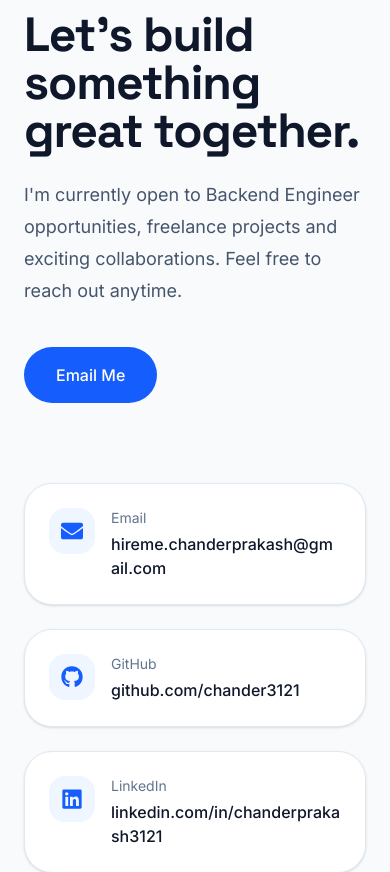
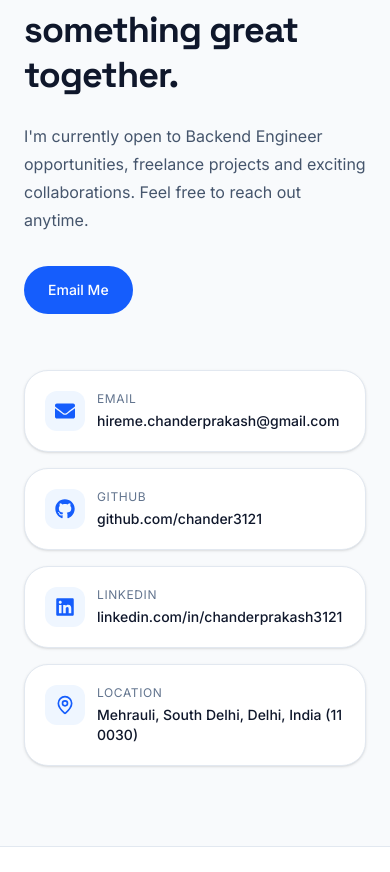
Before and after one commit to Chander3121/whoischanderprakash, a Next.js app: page / in a window 390 px wide. Shown: the part 9294-10166 px from the top of the page. Built offline with nearby package versions, Linux system fonts and the light colour scheme; no server answers.

Commit message:
Make contact section responsive

```diff
--- a/components/cards/ContactCard.tsx
+++ b/components/cards/ContactCard.tsx
@@ -41,13 +41,17 @@ export default function ContactCard({
         rel={href.startsWith("http") ? "noopener noreferrer" : undefined}
         className="
           flex
+          group
           items-start
-          gap-4
-          rounded-[28px]
+          gap-3
+          sm:gap-4
+          rounded-[24px]
+          lg:rounded-[28px]
           border
           border-slate-200
           bg-white
-          p-6
+          p-5
+          sm:p-6
           shadow-sm
           transition-all
           duration-300
@@ -56,16 +60,32 @@ export default function ContactCard({
           hover:shadow-xl
         "
       >
-        <div className="rounded-2xl bg-blue-50 p-3 text-blue-600">
-          <Icon size={22} />
+        <div className="
+          rounded-xl
+          bg-blue-50
+          p-2.5
+
+          text-blue-600
+
+          transition-all
+          duration-300
+
+          group-hover:scale-110
+          group-hover:bg-blue-600
+          group-hover:text-white
+
+          sm:rounded-2xl
+          sm:p-3
+        ">
+          <Icon size={20} />
         </div>
 
         <div className="min-w-0">
-          <p className="text-sm text-slate-500">
+          <p className="text-xs uppercase tracking-wider text-slate-500 sm:text-sm">
             {title}
           </p>
 
-          <p className="mt-1 break-all font-medium text-slate-900">
+          <p className="mt-1 break-all text-sm sm:text-base font-medium text-slate-900">
             {value}
           </p>
         </div>
--- a/components/sections/Contact.tsx
+++ b/components/sections/Contact.tsx
@@ -5,7 +5,7 @@ export default function Contact() {
   return (
     <section
       id="contact"
-      className="py-32"
+      className="py-20 lg:py-32"
     >
       <div className="mx-auto max-w-7xl px-6 lg:px-10">
 
@@ -15,11 +15,11 @@ export default function Contact() {
             Get In Touch
           </span>
 
-          <h2 className="mt-5 text-5xl font-bold tracking-tight text-slate-900">
+          <h2 className="mt-5 text-4xl font-bold leading-tight tracking-tight sm:text-5xl text-slate-900">
             Let's build something great together.
           </h2>
 
-          <p className="mt-6 text-lg leading-8 text-slate-600">
+          <p className="mt-6 text-base leading-7 text-slate-600 sm:text-lg sm:leading-8">
             I'm currently open to Backend Engineer opportunities,
             freelance projects and exciting collaborations.
             Feel free to reach out anytime.
@@ -28,18 +28,32 @@ export default function Contact() {
           <a
             href="mailto:hireme.chanderprakash@gmail.com"
             className="
-            mt-10
+              mt-8
+
               inline-flex
+              items-center
+              justify-center
+
               rounded-full
+
               bg-blue-600
-            px-8
-            py-4
+
+              px-6
+              py-3.5
+
+              text-sm
               font-medium
               text-white
+
               transition-all
               duration-300
+
               hover:-translate-y-1
               hover:shadow-xl
+
+              sm:px-8
+              sm:py-4
+              sm:text-base
             "
           >
             Email Me
@@ -47,7 +61,7 @@ export default function Contact() {
 
         </div>
 
-        <div className="mt-20 grid gap-6 md:grid-cols-2">
+        <div className="mt-14 grid gap-4 sm:mt-16 sm:gap-5 lg:mt-20 lg:gap-6 md:grid-cols-2">
           {contactInfo.map((item) => (
             <ContactCard
               key={item.title}
```
Lines whose indentation alone changed are shown as unchanged.
